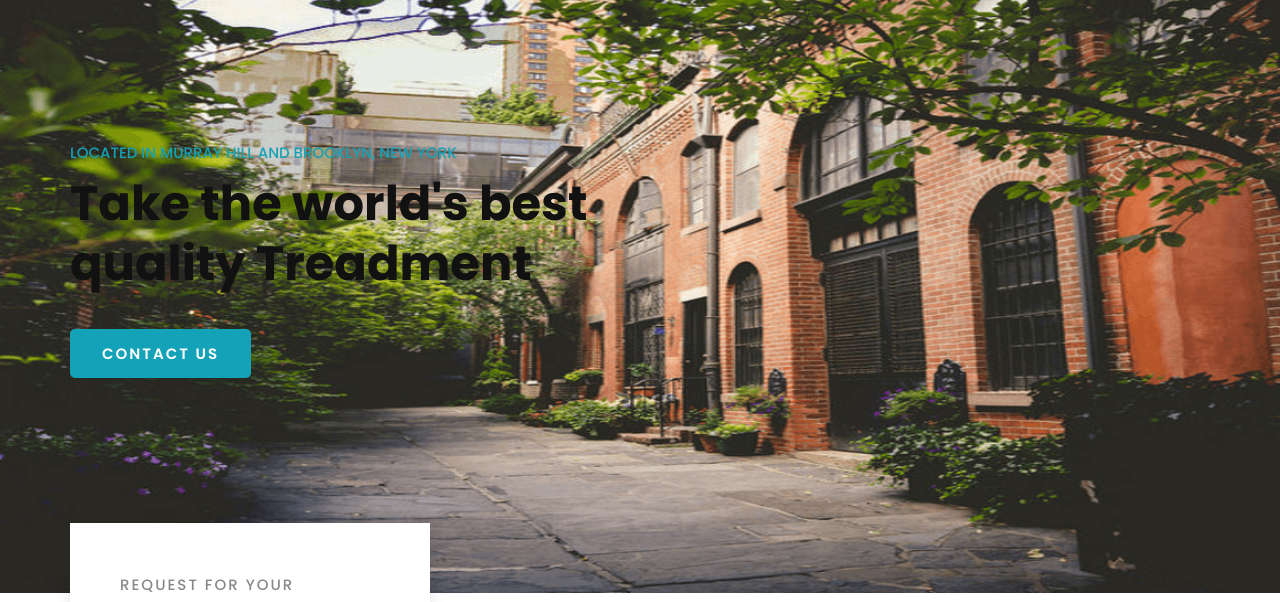
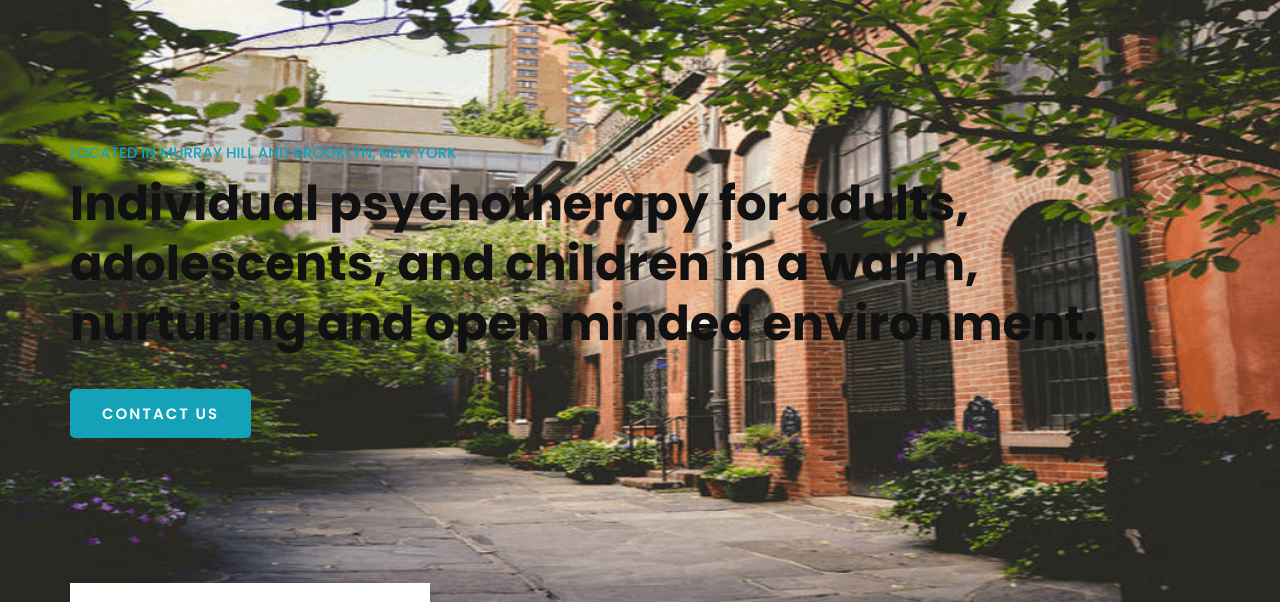
Before and after one commit to sbenson7/dr-morganstein, a plain HTML site: page index.html in a window 1280 px wide. Shown: the part 112-714 px from the top of the page. Drawn offline with Linux system fonts and the light colour scheme.

Commit message:
add banner text

```diff
--- a/index.html
+++ b/index.html
@@ -81,10 +81,10 @@
     <section class="hero spad set-bg" data-setbg="img/banner-bg.png">
         <div class="container">
             <div class="row">
-                <div class="col-lg-6">
+                <div class="col-lg-12">
                     <div class="hero__text">
                         <span>Located in Murray Hill and Brooklyn, New York </span>
-                        <h2>Take the world's best quality Treadment</h2>
+                        <h2>Individual psychotherapy for adults, adolescents, and children in a warm, nurturing and open minded environment.</h2>
                         <a href="contact.html" class="primary-btn normal-btn">Contact us</a>
                     </div>
                 </div>
```
